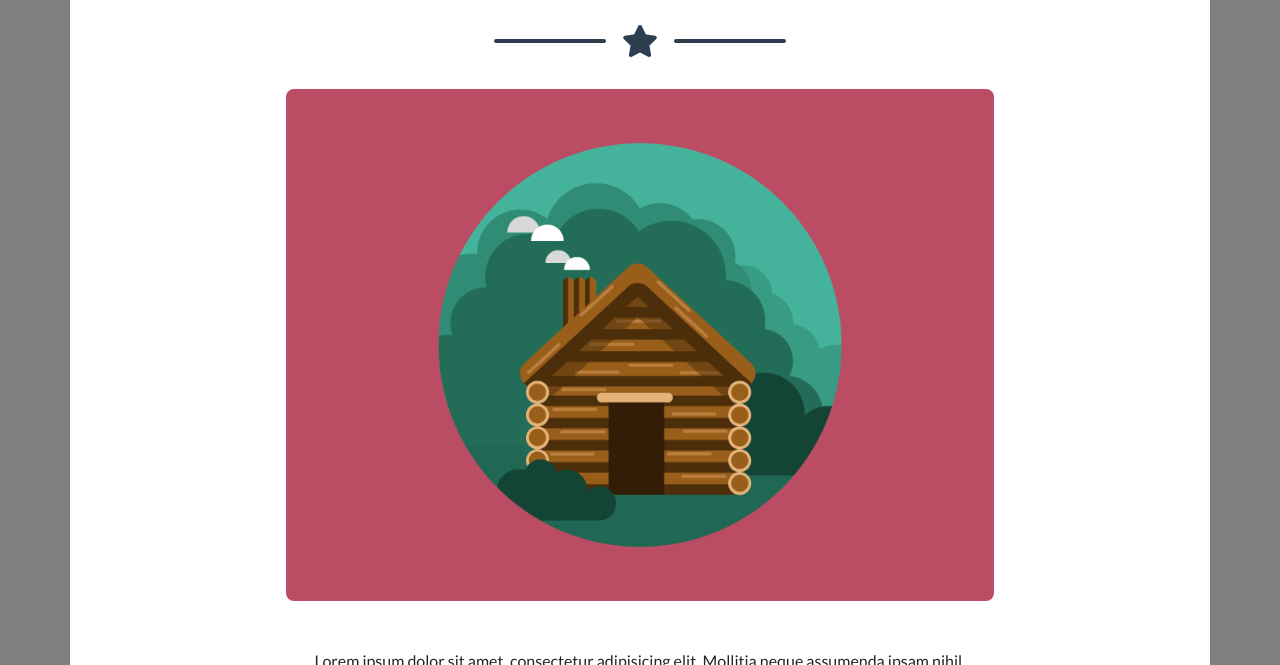
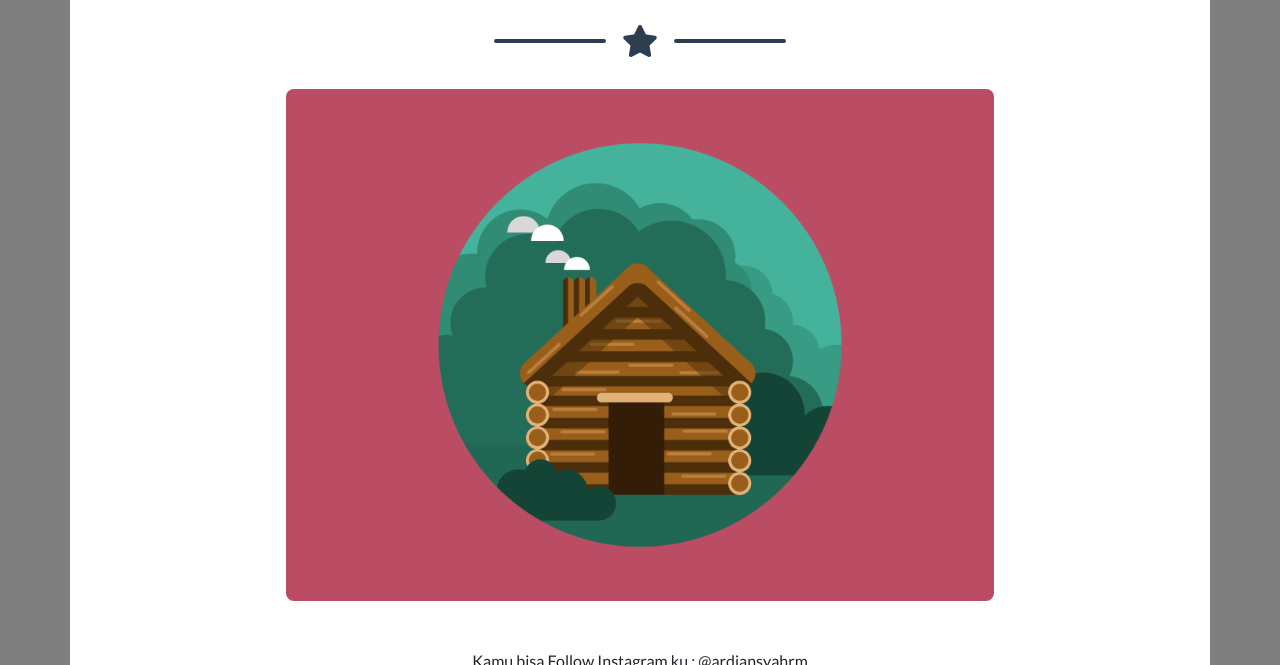
Before and after one commit to ardiansyahr/PortArdi.github.io, a plain HTML site: page index.html in a window 1280 px wide. Both pictures are taken after a click on the element 260 px from the left and 1136 px from the top of the page. Shown: the part 871-1536 px from the top of the page. Drawn offline with nearby package versions, Linux system fonts and the light colour scheme; files that its build step writes are made by us from their sources.

Commit message:
Update index.html

```diff
--- a/index.html
+++ b/index.html
@@ -347,7 +347,7 @@
                 <!-- Portfolio Modal - Image -->
                 <img class="img-fluid rounded mb-5" src="img/portfolio/cabin.png" alt="">
                 <!-- Portfolio Modal - Text -->
-                <p class="mb-5">Lorem ipsum dolor sit amet, consectetur adipisicing elit. Mollitia neque assumenda ipsam nihil, molestias magnam, recusandae quos quis inventore quisquam velit asperiores, vitae? Reprehenderit soluta, eos quod consequuntur itaque. Nam.</p>
+                <p class="mb-5">Kamu bisa Follow Instagram ku : @ardiansyahrm</p>
                 <button class="btn btn-primary" href="#" data-dismiss="modal">
                   <i class="fas fa-times fa-fw"></i>
                   Close Window
@@ -386,7 +386,7 @@
                 <!-- Portfolio Modal - Image -->
                 <img class="img-fluid rounded mb-5" src="img/portfolio/cake.png" alt="">
                 <!-- Portfolio Modal - Text -->
-                <p class="mb-5">Lorem ipsum dolor sit amet, consectetur adipisicing elit. Mollitia neque assumenda ipsam nihil, molestias magnam, recusandae quos quis inventore quisquam velit asperiores, vitae? Reprehenderit soluta, eos quod consequuntur itaque. Nam.</p>
+                <p class="mb-5">Kamu bisa Add Line saya : ardiansyahr766</p>
                 <button class="btn btn-primary" href="#" data-dismiss="modal">
                   <i class="fas fa-times fa-fw"></i>
                   Close Window
@@ -464,7 +464,7 @@
                 <!-- Portfolio Modal - Image -->
                 <img class="img-fluid rounded mb-5" src="img/portfolio/game.png" alt="">
                 <!-- Portfolio Modal - Text -->
-                <p class="mb-5">Lorem ipsum dolor sit amet, consectetur adipisicing elit. Mollitia neque assumenda ipsam nihil, molestias magnam, recusandae quos quis inventore quisquam velit asperiores, vitae? Reprehenderit soluta, eos quod consequuntur itaque. Nam.</p>
+                <p class="mb-5">Saya ngampus di UPI Jurusan Ilmu Komputer Angkatan 2018</p>
                 <button class="btn btn-primary" href="#" data-dismiss="modal">
                   <i class="fas fa-times fa-fw"></i>
                   Close Window
@@ -503,7 +503,7 @@
                 <!-- Portfolio Modal - Image -->
                 <img class="img-fluid rounded mb-5" src="img/portfolio/safe.png" alt="">
                 <!-- Portfolio Modal - Text -->
-                <p class="mb-5">Lorem ipsum dolor sit amet, consectetur adipisicing elit. Mollitia neque assumenda ipsam nihil, molestias magnam, recusandae quos quis inventore quisquam velit asperiores, vitae? Reprehenderit soluta, eos quod consequuntur itaque. Nam.</p>
+                <p class="mb-5">Saya Menyukai Otomotif, Video Editing, Photo Editing,</p>
                 <button class="btn btn-primary" href="#" data-dismiss="modal">
                   <i class="fas fa-times fa-fw"></i>
                   Close Window
@@ -542,7 +542,7 @@
                 <!-- Portfolio Modal - Image -->
                 <img class="img-fluid rounded mb-5" src="img/portfolio/submarine.png" alt="">
                 <!-- Portfolio Modal - Text -->
-                <p class="mb-5">Lorem ipsum dolor sit amet, consectetur adipisicing elit. Mollitia neque assumenda ipsam nihil, molestias magnam, recusandae quos quis inventore quisquam velit asperiores, vitae? Reprehenderit soluta, eos quod consequuntur itaque. Nam.</p>
+                <p class="mb-5">Terima Kasih. Love U.</p>
                 <button class="btn btn-primary" href="#" data-dismiss="modal">
                   <i class="fas fa-times fa-fw"></i>
                   Close Window
```
